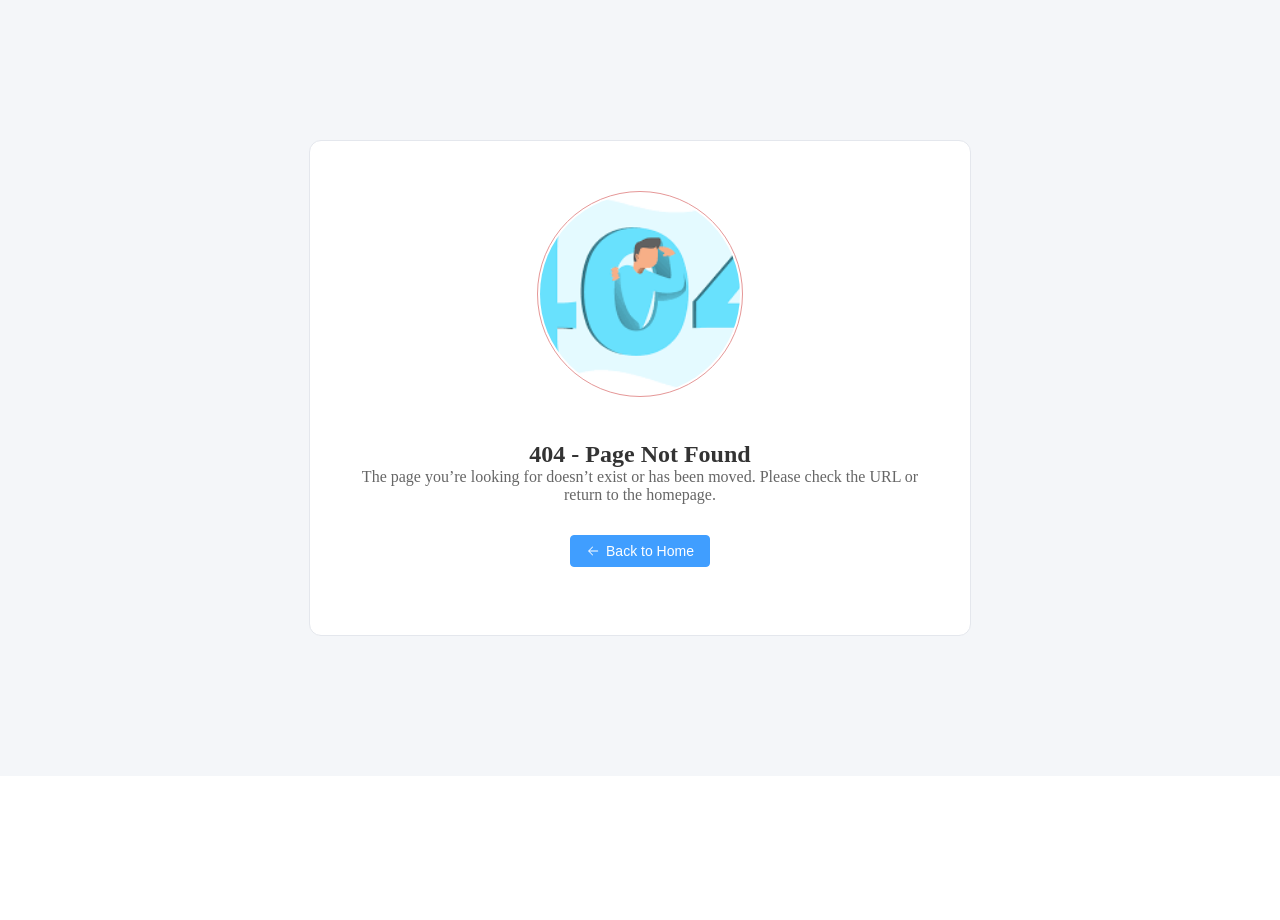
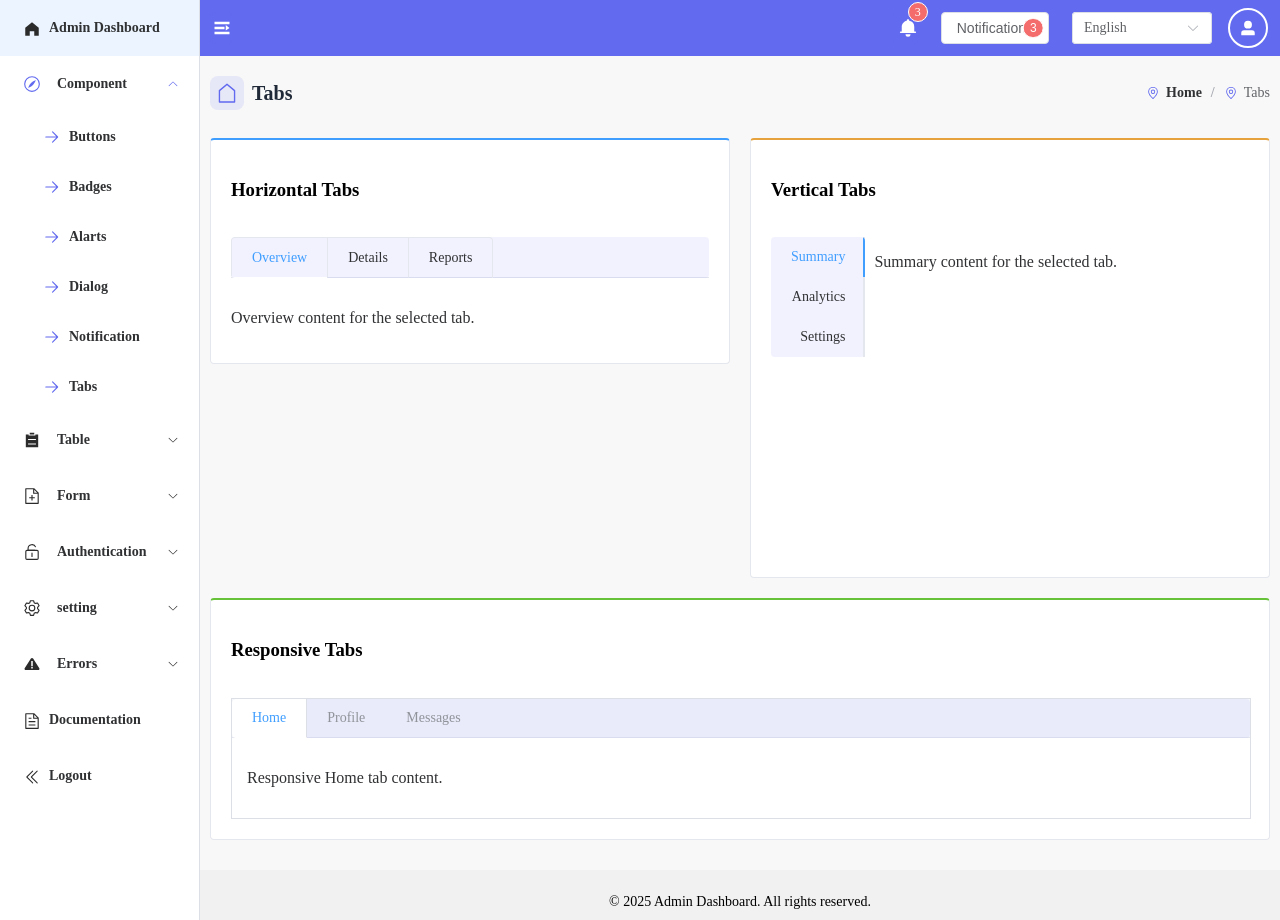
Before and after one commit to shamim009277/admin-dashboard-vue3-elementplus, a Vue app: page /tabs in a window 1280 px wide. Before the commit this address had no page. Before the commit the page ends 800 px from the top, so only its background shows below. Built offline with nearby package versions, Linux system fonts and the light colour scheme.

Commit message:
Tab page added

```diff
--- a/src/components/admin/Sidebar.vue
+++ b/src/components/admin/Sidebar.vue
@@ -40,6 +40,9 @@
                 <router-link to="/notifications" @click="onSelect('2-5')"><el-menu-item index="2-5"><el-icon>
                             <Right />
                         </el-icon>Notification</el-menu-item></router-link>
+                <router-link to="/tabs" @click="onSelect('4-3')"><el-menu-item index="4-3"><el-icon>
+                            <Right />
+                        </el-icon>Tabs</el-menu-item></router-link>
             </el-menu-item-group>
         </el-sub-menu>
 
@@ -197,6 +200,7 @@ const routeToMenuMap: Record<string, string> = {
     '/data-tables': '3-2',
     '/form-element': '4-1',
     '/form': '4-2',
+    '/tabs': '4-3',
     '/login': '5-1',
     '/register': '5-2',
     '/forget-password': '5-3',
--- a/src/router/index.js
+++ b/src/router/index.js
@@ -10,6 +10,7 @@ import SimpleTable from '@/views/table/SimpleTable.vue'
 import DataTable from '@/views/table/DataTable.vue'
 import CustomForm from '@/views/Form.vue'
 import FormElement from '@/views/FormElement.vue'
+import Tabs from '@/views/comp/Tabs.vue'
 import Login from '@/views/auth/Login.vue'
 import Register from '@/views/auth/Register.vue'
 import ForgetPassword from '@/views/auth/ForgetPassword.vue'
@@ -84,6 +85,11 @@ const router = createRouter({
           component: FormElement,
         },
         {
+          path: '/tabs',
+          name: 'tabs',
+          component: Tabs,
+        },
+        {
           path: '/blank-page',
           name: 'blank-page',
           component: BlankPage,
--- a/src/views/Form.vue
+++ b/src/views/Form.vue
@@ -26,6 +26,27 @@
                                     <el-select v-model="form.region" placeholder="please select your zone">
                                         <el-option label="Zone one" value="shanghai" />
                                         <el-option label="Zone two" value="beijing" />
+                                    </el-select>
+                                </el-form-item>
+                                <el-form-item label="Tags">
+                                    <el-select
+                                        v-model="form.tags"
+                                        multiple
+                                        filterable
+                                        clearable
+                                        collapse-tags
+                                        allow-create
+                                        default-first-option
+                                        placeholder="Search and select tags"
+                                        @change="handleTagSelect"
+                                    >
+                                        <el-option label="Select all" value="all" />
+                                        <el-option
+                                            v-for="item in tagOptions"
+                                            :key="item.value"
+                                            :label="item.label"
+                                            :value="item.value"
+                                        />
                                     </el-select>
                                 </el-form-item>
                                 <el-form-item label="Activity time">
@@ -70,7 +91,7 @@
                                     <el-input v-model="form.desc" type="textarea" />
                                 </el-form-item>
                                 <el-form-item>
-                                    <el-button type="primary" @click="onSubmit">Create</el-button>
+                                    <el-button type="primary" @click="onSubmit"><el-icon><Plus /></el-icon>Create</el-button>
                                     <el-button>Cancel</el-button>
                                 </el-form-item>
                             </el-form>
@@ -138,7 +159,7 @@
                                     <el-input v-model="form.desc" type="textarea" />
                                 </el-form-item>
                                 <el-form-item>
-                                    <el-button type="primary" @click="onSubmit">Create</el-button>
+                                    <el-button type="primary" @click="onSubmit"><el-icon><Plus /></el-icon>Create</el-button>
                                     <el-button>Cancel</el-button>
                                 </el-form-item>
                             </el-form>
@@ -220,6 +241,7 @@
                                 </el-form-item>
                                 <el-form-item>
                                     <el-button type="primary" @click="submitForm(ruleFormRef)">
+                                        <el-icon><Plus /></el-icon>
                                         Create
                                     </el-button>
                                     <el-button @click="resetForm(ruleFormRef)">Reset</el-button>
@@ -236,11 +258,13 @@
 <script setup>
 import PageHeader from '@/components/admin/PageHeader.vue'
 import { reactive, ref } from 'vue'
+import { Plus } from '@element-plus/icons-vue'
 
 // do not use same name with ref
 const form = reactive({
     name: '',
     region: '',
+    tags: [],
     date1: '',
     date2: '',
     delivery: false,
@@ -248,6 +272,27 @@ const form = reactive({
     resource: '',
     desc: '',
 })
+
+const tagOptions = [
+    { value: 'design', label: 'Design' },
+    { value: 'development', label: 'Development' },
+    { value: 'marketing', label: 'Marketing' },
+    { value: 'sales', label: 'Sales' },
+    { value: 'support', label: 'Support' },
+]
+
+const handleTagSelect = (value) => {
+    const selected = Array.isArray(value) ? value : []
+    const allOptionValues = tagOptions.map((item) => item.value)
+
+    if (selected.includes('all')) {
+        form.tags = ['all', ...allOptionValues]
+        return
+    }
+
+    const hasAll = allOptionValues.every((optionValue) => selected.includes(optionValue))
+    form.tags = hasAll ? ['all', ...selected] : selected.filter((item) => item !== 'all')
+}
 
 const onSubmit = () => {
     console.log('submit!')
@@ -340,4 +385,11 @@ const options = Array.from({ length: 10000 }).map((_, idx) => ({
     justify-content: center;
     gap: 4px;
 }
+
+/* Add spacing between icon and text for action buttons in this form */
+.el-button > .el-icon {
+    margin-right: 8px;
+    display: inline-flex;
+    align-items: center;
+}
 </style>
--- /dev/null
+++ b/src/views/comp/Tabs.vue
@@ -0,0 +1,129 @@
+<template>
+  <div class="page-container">
+    <PageHeader title="Tabs" :breadcrumb-items="[
+      { label: 'Home', path: '/' },
+      { label: 'Tabs', path: '' }
+    ]" />
+    <br />
+
+    <el-row :gutter="20" class="tabs-row">
+      <el-col :xs="24" :sm="24" :md="24" :lg="12" :xl="12">
+        <el-card class="dashboard-card1" shadow="hover" style="border-top: 2px solid #409eff;">
+          <div class="card-header">
+            <div class="card-info">
+              <h3 style="color:black !important;">Horizontal Tabs</h3>
+            </div>
+          </div>
+          <br />
+          <div class="card-body">
+            <el-tabs v-model="activeHorizontal" type="card">
+              <el-tab-pane label="Overview" name="overview">
+                <p>Overview content for the selected tab.</p>
+              </el-tab-pane>
+              <el-tab-pane label="Details" name="details">
+                <p>Details content for the selected tab.</p>
+              </el-tab-pane>
+              <el-tab-pane label="Reports" name="reports">
+                <p>Reports content for the selected tab.</p>
+              </el-tab-pane>
+            </el-tabs>
+          </div>
+        </el-card>
+      </el-col>
+
+      <el-col :xs="24" :sm="24" :md="24" :lg="12" :xl="12">
+        <el-card class="dashboard-card1" shadow="hover" style="border-top: 2px solid #e6a23c;">
+          <div class="card-header">
+            <div class="card-info">
+              <h3 style="color:black !important;">Vertical Tabs</h3>
+            </div>
+          </div>
+          <br />
+          <div class="card-body vertical-tabs-wrap">
+            <el-tabs v-model="activeVertical" tab-position="left" style="min-height: 320px;">
+              <el-tab-pane label="Summary" name="summary">
+                <p>Summary content for the selected tab.</p>
+              </el-tab-pane>
+              <el-tab-pane label="Analytics" name="analytics">
+                <p>Analytics content for the selected tab.</p>
+              </el-tab-pane>
+              <el-tab-pane label="Settings" name="settings">
+                <p>Settings content for the selected tab.</p>
+              </el-tab-pane>
+            </el-tabs>
+          </div>
+        </el-card>
+      </el-col>
+    </el-row>
+
+    <el-row :gutter="20" class="tabs-row">
+      <el-col :xs="24" :sm="24" :md="24" :lg="24" :xl="24">
+        <el-card class="dashboard-card1" shadow="hover" style="border-top: 2px solid #67c23a;">
+          <div class="card-header">
+            <div class="card-info">
+              <h3 style="color:black !important;">Responsive Tabs</h3>
+            </div>
+          </div>
+          <br />
+          <div class="card-body">
+            <el-tabs v-model="activeResponsive" type="border-card" class="responsive-tabs">
+              <el-tab-pane label="Home" name="home">
+                <p>Responsive Home tab content.</p>
+              </el-tab-pane>
+              <el-tab-pane label="Profile" name="profile">
+                <p>Responsive Profile tab content.</p>
+              </el-tab-pane>
+              <el-tab-pane label="Messages" name="messages">
+                <p>Responsive Messages tab content.</p>
+              </el-tab-pane>
+            </el-tabs>
+          </div>
+        </el-card>
+      </el-col>
+    </el-row>
+  </div>
+</template>
+
+<script setup>
+import PageHeader from '@/components/admin/PageHeader.vue'
+import { ref } from 'vue'
+
+const activeHorizontal = ref('overview')
+const activeVertical = ref('summary')
+const activeResponsive = ref('home')
+</script>
+
+<style scoped>
+.tabs-row {
+  margin-bottom: 20px;
+}
+
+.vertical-tabs-wrap {
+  width: 100%;
+}
+
+.responsive-tabs {
+  width: 100%;
+}
+
+.responsive-tabs ::v-deep .el-tabs__nav-scroll,
+.vertical-tabs-wrap ::v-deep .el-tabs__nav-scroll,
+.el-tabs ::v-deep .el-tabs__nav-scroll {
+  background: rgba(86, 88, 245, 0.08);
+  border-radius: 4px;
+}
+
+@media (max-width: 992px) {
+  .vertical-tabs-wrap ::v-deep .el-tabs__header {
+    flex-wrap: wrap;
+  }
+
+  .vertical-tabs-wrap ::v-deep .el-tabs--left .el-tabs__header {
+    width: 100% !important;
+  }
+
+  .vertical-tabs-wrap ::v-deep .el-tabs__content {
+    width: 100% !important;
+  }
+}
+</style>
```
